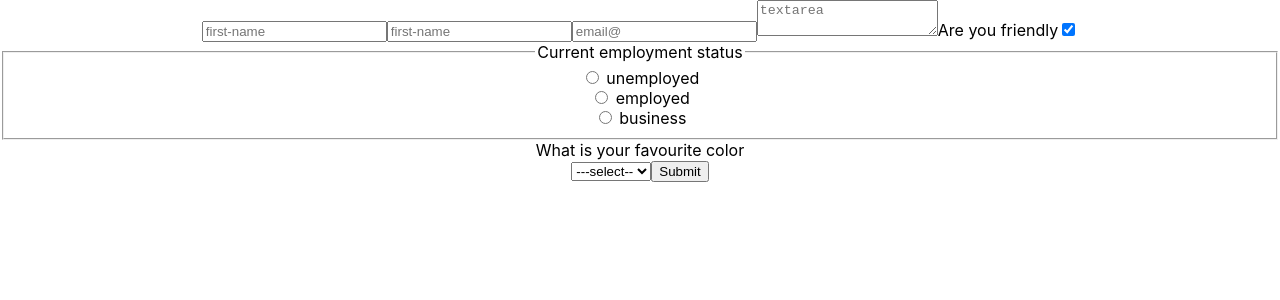
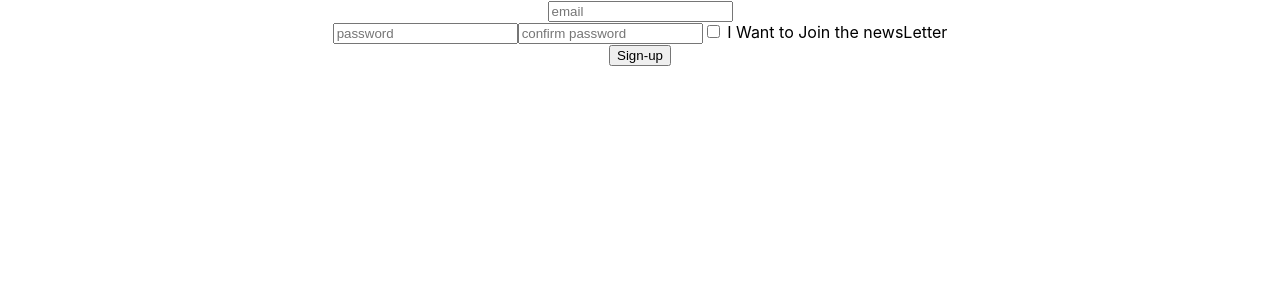
Before and after one commit to Dipak2056/use-state--context--effect-and-refs, a React (Create React App) app: page / in a window 1280 px wide. Shown: the top 300 px of the page. Built offline with nearby package versions, Linux system fonts and the light colour scheme.

Commit message:
able to complete on my own

```diff
--- a/src/App.js
+++ b/src/App.js
@@ -5,6 +5,7 @@ import UseContext from "./components/UseContext";
 import UseEffect from "./components/UseEffect";
 import ParentComponent from "./components/Not-to-do-react/ParentComponent";
 import { FormComponent } from "./components/Form/FormComponent";
+import PracticeForm from "./components/FormPractice/PracticeForm";
 
 function App() {
   return (
@@ -14,7 +15,8 @@ function App() {
       <UseContext />
       <UseEffect /> */}
       {/* <ParentComponent /> */}
-      <FormComponent />
+      {/* <FormComponent /> */}
+      <PracticeForm />
     </div>
   );
 }
--- /dev/null
+++ b/src/components/FormPractice/PracticeForm.jsx
@@ -0,0 +1,56 @@
+import React, { useState } from "react";
+
+const PracticeForm = () => {
+  const [formData, setFormData] = useState({
+    email: "",
+    password: "",
+    confirmPassword: "",
+    join: true,
+  });
+  const handleChange = (e) => {
+    const { name, value, type, checked } = e.target;
+    setFormData((prevFormData) => {
+      return { ...prevFormData, [name]: type === "checkbox" ? checked : value };
+    });
+  };
+  function handleSubmit(e) {
+    e.preventDefault();
+    console.log(formData);
+  }
+  return (
+    <div>
+      <form onSubmit={handleSubmit}>
+        <input
+          type="email"
+          required
+          placeholder="email"
+          name="email"
+          onChange={handleChange}
+          value={formData.email}
+        />{" "}
+        <br />
+        <input
+          type="password"
+          required
+          placeholder="password"
+          name="password"
+          onChange={handleChange}
+          value={formData.password}
+        />
+        <input
+          type="password"
+          required
+          placeholder="confirm password"
+          name="confirmPassword"
+          onChange={handleChange}
+          value={formData.confirmPassword}
+        />
+        <input type="checkbox" name="join" id="join" onChange={handleChange} />
+        <label htmlFor="join"> I Want to Join the newsLetter</label> <br />
+        <button>Sign-up</button>
+      </form>
+    </div>
+  );
+};
+
+export default PracticeForm;
```
